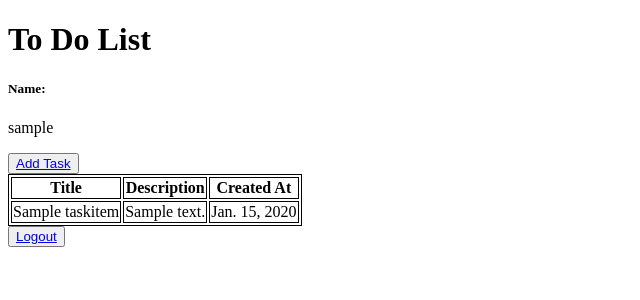
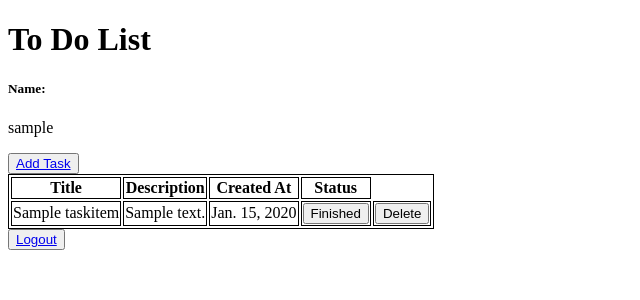
Before and after one commit to DJaegerScript/assignment-2, a Django app: page /todolist/ in a window 1280 px wide. Shown: the top 300 px of the page, without its empty margins (0-640 px from the left). Run offline with Django 4.2, Linux system fonts and the light colour scheme; a user stored in the database is signed in; tables that the repository leaves empty hold one stand-in row (values such as "Sample post").

Commit message:
added bonus requirement

```diff
--- a/todolist/models.py
+++ b/todolist/models.py
@@ -6,3 +6,4 @@ class TaskItem(models.Model):
     date = models.DateField(auto_now_add=True)
     title = models.TextField()
     description = models.TextField()
+    is_finished = models.BooleanField(default=False)
--- a/todolist/templates/todolist.html
+++ b/todolist/templates/todolist.html
@@ -12,12 +12,27 @@
     <th>Title</th>
     <th>Description</th>
     <th>Created At</th>
+    <th>Status</th>
   </tr>
   {% for task in task_items %}
   <tr>
     <td>{{task.title}}</td>
     <td>{{task.description}}</td>
     <td>{{task.date}}</td>
+    <td>
+      <form method="POST" action="{% url 'todolist:update_todolist' task.id %}">
+        {% csrf_token %}
+        <button type="submit">
+          {% if task.is_finished %} Finished {% else %} Not Finished {% endif %}
+        </button>
+      </form>
+    </td>
+    <td>
+      <form method="POST" action="{% url 'todolist:delete_todolist' task.id %}">
+        {% csrf_token %}
+        <button type="submit">Delete</button>
+      </form>
+    </td>
   </tr>
   {% endfor %}
 </table>
--- a/todolist/urls.py
+++ b/todolist/urls.py
@@ -3,7 +3,7 @@
 from venv import create
 from django.urls import path
 
-from todolist.views import create_todolist, login_todolist, logout_todolist, register_todolist, show_todolist
+from todolist.views import create_todolist, delete_todolist, login_todolist, logout_todolist, register_todolist, show_todolist
 
 
 app_name = 'todolist'
@@ -13,5 +13,7 @@ urlpatterns= [
     path('login', login_todolist, name="login_todolist"),
     path('register', register_todolist, name="register_todolist"),
     path('logout', logout_todolist, name="logout_todolist"),
-    path('create-task', create_todolist, name="create_todolist"),
+    path('task', create_todolist, name="create_todolist"),
+    path('task/<int:id>', create_todolist, name="update_todolist"),
+    path('delete-task/<int:id>', delete_todolist, name="delete_todolist"),
 ]
--- a/todolist/views.py
+++ b/todolist/views.py
@@ -55,15 +55,24 @@ def logout_todolist(request):
     response.delete_cookie('last_login')
     return response
 
-def create_todolist(request):
+def create_todolist(request, id = 0):
     if request.method == 'POST':
-        title = request.POST.get('title')
-        description = request.POST.get('description')
-        user = request.user
-        date = datetime.datetime.now()
-        task = TaskItem(title=title, description=description, user=user, date=date)
-        task.save()
+        if id != 0:
+            task_instance = TaskItem.objects.get(pk=id)
+            task_instance.is_finished = not task_instance.is_finished
+        else:
+            title = request.POST.get('title')
+            description = request.POST.get('description')
+            user = request.user
+            date = datetime.datetime.now()
+            task_instance = TaskItem(title=title, description=description, user=user, date=date)
+        task_instance.save()
         return HttpResponseRedirect(reverse("todolist:show_todolist"))
 
     context = {}
     return render(request, 'create_todolist.html', context)
+
+def delete_todolist(request, id):
+    task_instance = TaskItem.objects.get(pk=id)
+    task_instance.delete()
+    return HttpResponseRedirect(reverse("todolist:show_todolist"))
```
Also changed, not shown: todolist/migrations/0002_taskitem_is_finished.py (added).
